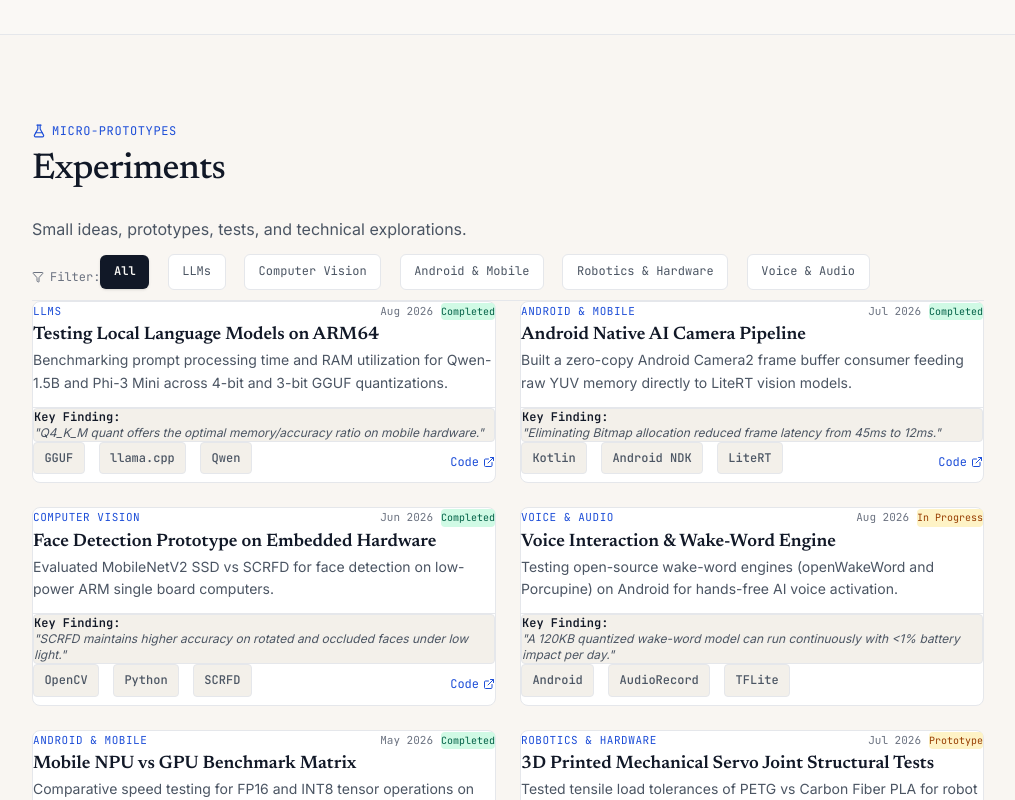
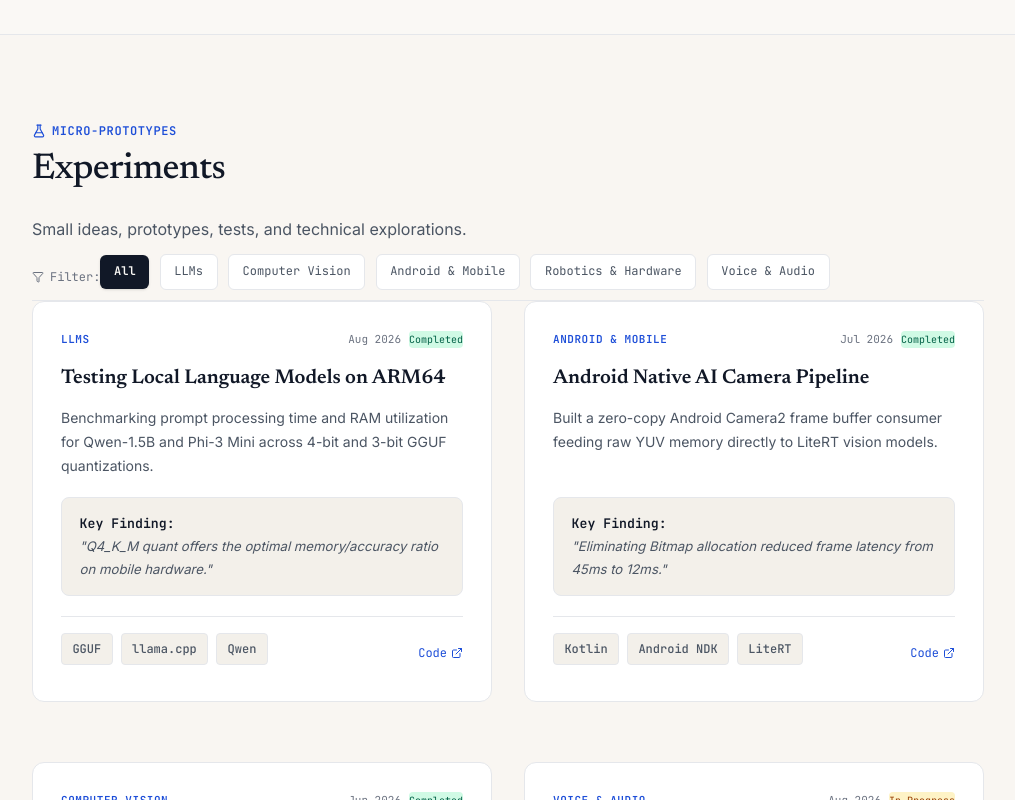
Before and after one commit to robomiracle-covai/portfolio, a React (Vite) app: page / in a window 1280 px wide. Shown: the part 4480-5280 px from the top of the page, without its empty margins (132-1147 px from the left). Built offline with nearby package versions, Linux system fonts and the light colour scheme.

Commit message:
Update email to raguanth.prof@gmail.com, enhance mobile responsiveness, and refine experiment section margins

```diff
--- a/src/components/Experiments.tsx
+++ b/src/components/Experiments.tsx
@@ -16,7 +16,7 @@ export const Experiments: React.FC = () => {
       <div className="container-custom">
         {/* Section Header */}
         <div className="max-w-2xl mb-8">
-          <div className="text-xs font-mono uppercase tracking-wider text-[var(--accent)] mb-2 flex items-center gap-1.5">
+          <div className="text-xs font-mono uppercase tracking-wider text-[var(--accent)] mb-2 flex items-center gap-1.5 font-semibold">
             <FlaskConical size={14} />
             <span>Micro-Prototypes</span>
           </div>
@@ -28,11 +28,11 @@ export const Experiments: React.FC = () => {
 
         {/* Category Filter Pills */}
         <div className="flex flex-wrap items-center mb-8 pb-4 border-b border-[var(--border-subtle)]">
-          <span className="text-xs font-mono text-[var(--text-muted)] flex items-center gap-1.5 mr-4 mb-2">
+          <span className="text-xs font-mono text-[var(--text-muted)] flex items-center gap-1.5 mr-4 mb-2 shrink-0">
             <Filter size={12} />
             Filter:
           </span>
-          <div className="flex flex-wrap items-center gap-2">
+          <div className="flex flex-wrap items-center">
             {categories.map((category) => (
               <button
                 key={category}
@@ -50,15 +50,15 @@ export const Experiments: React.FC = () => {
         </div>
 
         {/* Experiments Grid */}
-        <div className="grid grid-cols-1 md:grid-cols-2 gap-6">
+        <div className="grid grid-cols-1 md:grid-cols-2 gap-6 sm:gap-8">
           {filteredExperiments.map((exp) => (
             <div
               key={exp.id}
-              className="bg-[var(--bg-surface)] border border-[var(--border-subtle)] rounded-lg p-6 hover:border-[var(--border-strong)] transition-all duration-200 flex flex-col justify-between"
+              className="experiment-card"
             >
               <div>
-                <div className="flex items-center justify-between gap-3 mb-3">
-                  <span className="text-[11px] font-mono text-[var(--accent)] uppercase tracking-wider">
+                <div className="experiment-header">
+                  <span className="text-[11px] font-mono text-[var(--accent)] uppercase tracking-wider font-semibold">
                     {exp.category}
                   </span>
                   <div className="flex items-center gap-2">
@@ -77,18 +77,18 @@ export const Experiments: React.FC = () => {
                   </div>
                 </div>
 
-                <h3 className="font-serif text-lg font-semibold text-[var(--text-primary)] mb-2">
+                <h3 className="experiment-title">
                   {exp.title}
                 </h3>
 
-                <p className="text-xs sm:text-sm text-[var(--text-secondary)] leading-relaxed mb-4">
+                <p className="experiment-desc font-sans">
                   {exp.description}
                 </p>
               </div>
 
               {/* Takeaway Box */}
-              <div className="pt-4 border-t border-[var(--border-subtle)] space-y-3">
-                <div className="p-3 rounded bg-[var(--bg-subtle)] border border-[var(--border-subtle)] text-xs">
+              <div>
+                <div className="experiment-takeaway-box">
                   <span className="font-mono font-semibold text-[var(--text-primary)] block mb-1">
                     Key Finding:
                   </span>
@@ -97,8 +97,8 @@ export const Experiments: React.FC = () => {
                   </span>
                 </div>
 
-                <div className="flex items-center justify-between pt-1">
-                  <div className="flex flex-wrap items-center gap-1.5">
+                <div className="experiment-footer">
+                  <div className="flex flex-wrap items-center">
                     {exp.technologies.slice(0, 3).map((t) => (
                       <span key={t} className="tech-tag text-[10px]">
                         {t}
@@ -111,7 +111,7 @@ export const Experiments: React.FC = () => {
                       href={exp.githubUrl}
                       target="_blank"
                       rel="noopener noreferrer"
-                      className="text-xs font-mono text-[var(--accent)] hover:underline flex items-center gap-1 shrink-0 ml-2"
+                      className="text-xs font-mono text-[var(--accent)] hover:underline flex items-center gap-1 shrink-0 ml-2 mb-2"
                     >
                       <span>Code</span>
                       <ExternalLink size={12} />
--- a/src/data/portfolioData.ts
+++ b/src/data/portfolioData.ts
@@ -8,7 +8,7 @@ export const PERSONAL_INFO = {
   subtitle: "AI Developer, Builder & Technology Experimenter.",
   description: "I explore and build practical AI systems, local language models, computer vision applications, and intelligent technologies for real-world devices.",
   identityStatement: "I explore emerging technologies and turn ideas into working prototypes.",
-  email: "ragunath.periyasamy@example.com",
+  email: "raguanth.prof@gmail.com",
   location: "On-device AI & Robotics Lab",
   philosophy: {
     quote: "Explore. Build. Experiment. Learn.",
@@ -39,9 +39,9 @@ export const SOCIAL_LINKS: SocialLink[] = [
   },
   {
     platform: "Email",
-    url: "mailto:ragunath.periyasamy@example.com",
+    url: "mailto:raguanth.prof@gmail.com",
     icon: "mail",
-    handle: "ragunath.periyasamy@example.com"
+    handle: "raguanth.prof@gmail.com"
   }
 ];
 
--- a/src/index.css
+++ b/src/index.css
@@ -370,6 +370,67 @@ body {
   color: var(--text-primary) !important;
 }
 
+/* Experiments Section Explicit Spacing Rules */
+.experiment-card {
+  background-color: var(--bg-surface) !important;
+  border: 1px solid var(--border-subtle) !important;
+  border-radius: 12px !important;
+  padding: 1.75rem !important;
+  margin-bottom: 1.75rem !important;
+  transition: all 0.2s ease !important;
+  display: flex !important;
+  flex-direction: column !important;
+  justify-content: space-between !important;
+}
+
+.experiment-card:hover {
+  border-color: var(--border-strong) !important;
+  box-shadow: var(--shadow-md) !important;
+}
+
+.experiment-header {
+  display: flex !important;
+  align-items: center !important;
+  justify-content: space-between !important;
+  gap: 0.75rem !important;
+  margin-bottom: 1rem !important;
+}
+
+.experiment-title {
+  font-family: 'Newsreader', Georgia, serif !important;
+  font-size: 1.25rem !important;
+  font-weight: 600 !important;
+  color: var(--text-primary) !important;
+  margin-top: 0.35rem !important;
+  margin-bottom: 0.85rem !important;
+  line-height: 1.35 !important;
+}
+
+.experiment-desc {
+  font-size: 0.875rem !important;
+  color: var(--text-secondary) !important;
+  line-height: 1.7 !important;
+  margin-bottom: 1.25rem !important;
+}
+
+.experiment-takeaway-box {
+  padding: 0.85rem 1.1rem !important;
+  border-radius: 8px !important;
+  background-color: var(--bg-subtle) !important;
+  border: 1px solid var(--border-subtle) !important;
+  font-size: 0.825rem !important;
+  margin-bottom: 1.25rem !important;
+}
+
+.experiment-footer {
+  padding-top: 1rem !important;
+  border-top: 1px solid var(--border-subtle) !important;
+  display: flex !important;
+  align-items: center !important;
+  justify-content: space-between !important;
+  gap: 0.75rem !important;
+}
+
 /* Build Log Explicit Rules */
 .buildlog-entry {
   padding-top: 2rem !important;
@@ -627,6 +688,45 @@ pre code {
   background: var(--text-secondary);
 }
 
+/* Mobile Responsiveness Adjustments */
+@media (max-width: 640px) {
+  .container-custom, .container-narrow {
+    padding-left: 1.25rem !important;
+    padding-right: 1.25rem !important;
+  }
+
+  .editorial-card, .project-card, .exploring-card, .experiment-card, .contact-card {
+    padding: 1.35rem !important;
+    border-radius: 10px !important;
+  }
+
+  .hero-btn, .contact-btn {
+    width: 100% !important;
+    margin-right: 0 !important;
+    justify-content: center !important;
+  }
+
+  .hero-connect-row {
+    flex-direction: column !important;
+    align-items: flex-start !important;
+  }
+
+  .hero-connect-label {
+    margin-right: 0 !important;
+    margin-bottom: 0.75rem !important;
+  }
+
+  .hero-connect-link {
+    margin-right: 0 !important;
+    margin-bottom: 0.75rem !important;
+  }
+
+  .contact-button-row {
+    flex-direction: column !important;
+    width: 100% !important;
+  }
+}
+
 /* Animations */
 @keyframes fadeIn {
   from {
```
